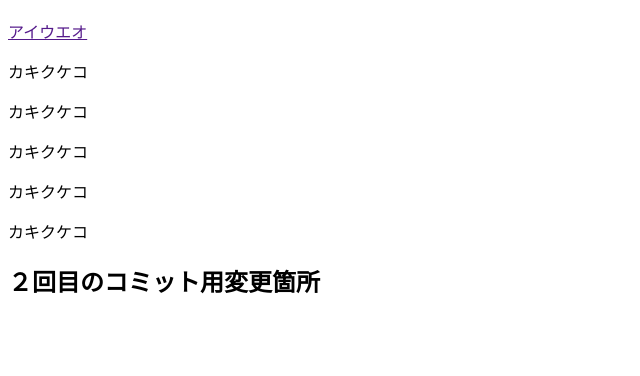
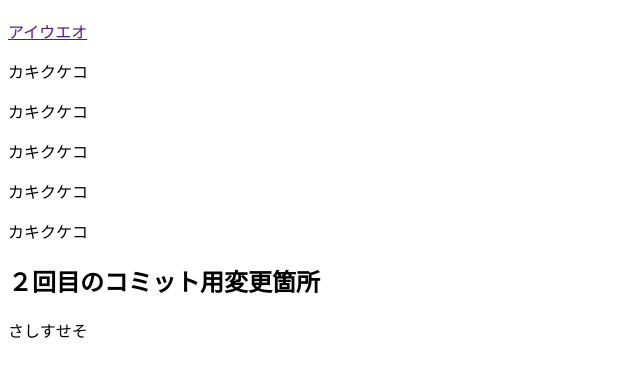
Before and after one commit to fuyu0122/git-test-v2, a plain HTML site: page index.html in a window 1280 px wide. Shown: the part 70-446 px from the top of the page, without its empty margins (0-640 px from the left). Drawn offline with Linux system fonts and the light colour scheme.

Commit message:
メモの追加

```diff
--- a/index.html
+++ b/index.html
@@ -15,5 +15,6 @@
     <p class="sub-txt">カキクケコ</p>
     <p class="sub-txt">カキクケコ</p>
     <h2 class="sub-ttl">２回目のコミット用変更箇所</h2>
+    <p class="memo">さしすせそ</p>
   </body>
 </html>
```
